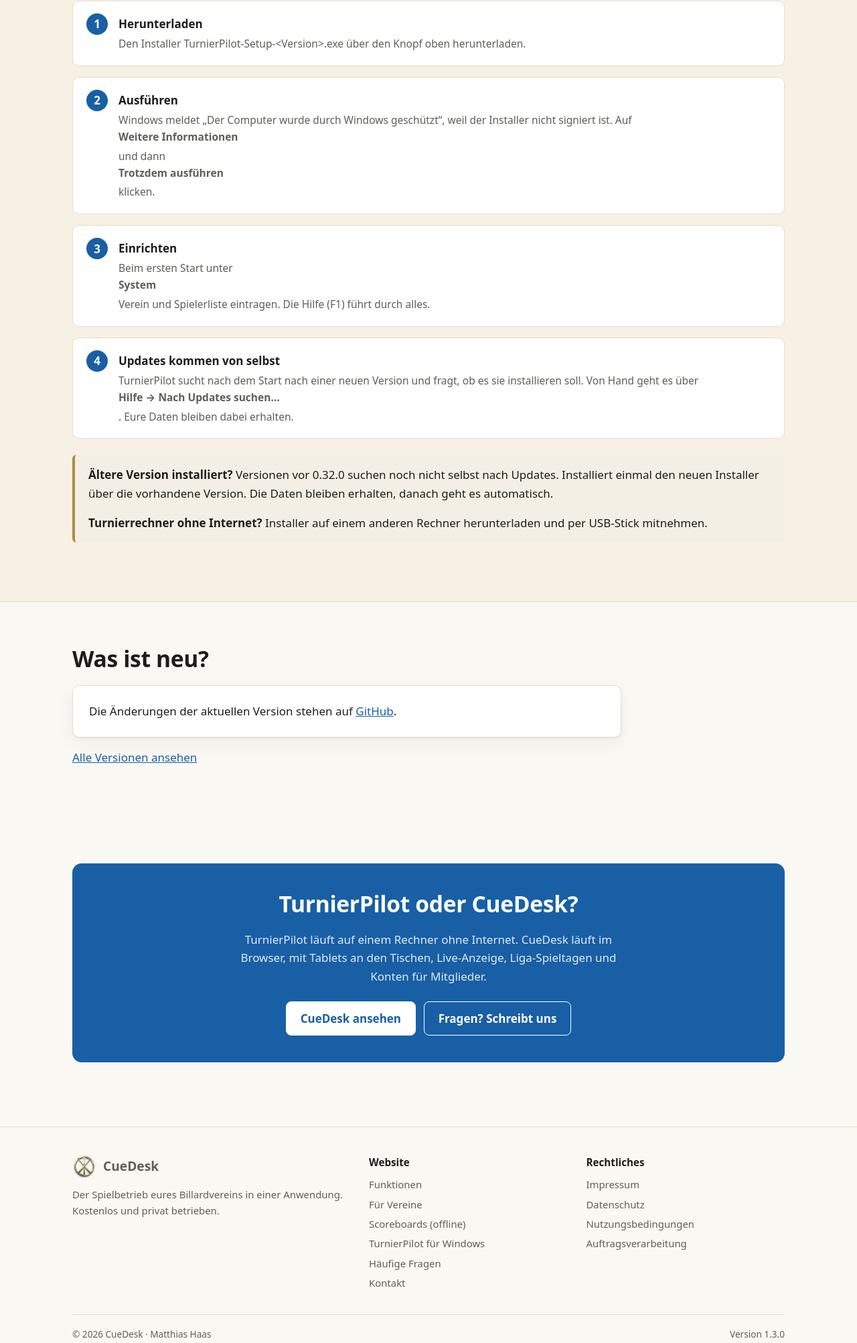
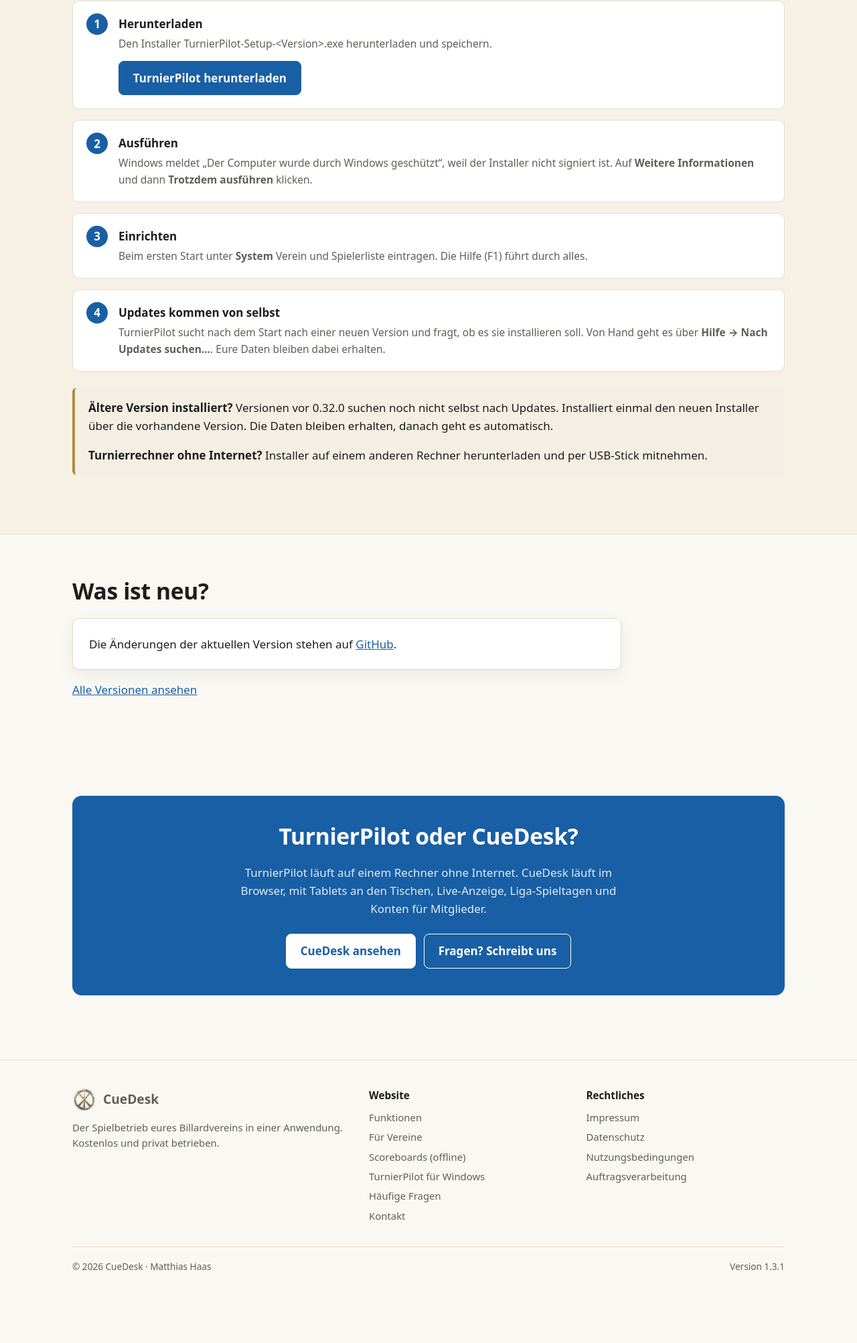
Before and after one commit to DauCoder2001/CueDesk.de, a plain HTML site: page turnierpilot.html in a window 1280 px wide. Shown: the part 2978-4983 px from the top of the page at 67% size. After the commit the page ends 4912 px from the top, so only its background shows below. Drawn offline with Linux system fonts and the light colour scheme; no server answers.

Commit message:
TurnierPilot: Download-Knopf in Schritt 1, fette Wörter im Fließtext (1.3.1)
Co-Authored-By: Claude Opus 5.5 <noreply@anthropic.com>

```diff
--- a/assets/seite.js
+++ b/assets/seite.js
@@ -1,6 +1,6 @@
 // CueDesk-Website – gemeinsames Skript aller Seiten.
 // VERSION ist die einzige Stelle, an der die Versionsnummer der Website steht.
-const VERSION = "1.3.0";
+const VERSION = "1.3.1";
 
 document.querySelectorAll("[data-version]").forEach((el) => {
   el.textContent = "Version " + VERSION;
--- a/assets/stil.css
+++ b/assets/stil.css
@@ -210,7 +210,8 @@ p { margin: 0 0 1em; }
 @media (prefers-color-scheme: dark) {
   :root:not([data-theme="light"]) .schritte li::before { color: #0d1620; }
 }
-.schritte li strong { display: block; margin-bottom: 4px; }
+.schritte li > strong { display: block; margin-bottom: 4px; }
+.schritte li .knopf { margin-top: .8rem; }
 .schritte li p { margin: 0; color: var(--text-leise); font-size: .97rem; }
 
 /* ---------- Fragen ---------- */
--- a/assets/turnierpilot.js
+++ b/assets/turnierpilot.js
@@ -35,9 +35,10 @@
       const exe = (rel.assets || []).find((a) => /\.exe$/i.test(a.name));
       const datum = rel.published_at ? new Date(rel.published_at).toLocaleDateString("de-DE") : "";
       if (exe) {
-        const knopf = document.getElementById("tp-download");
-        knopf.href = exe.browser_download_url;
-        knopf.textContent = "TurnierPilot " + version + " herunterladen";
+        document.querySelectorAll("#tp-download, [data-tp-download]").forEach((knopf) => {
+          knopf.href = exe.browser_download_url;
+          knopf.textContent = "TurnierPilot " + version + " herunterladen";
+        });
         const name = document.getElementById("tp-dateiname");
         if (name) name.innerHTML = "<code>" + esc(exe.name) + "</code>";
       }
--- a/turnierpilot.html
+++ b/turnierpilot.html
@@ -132,7 +132,7 @@
       <div class="huelle">
         <h2>Installieren und aktuell halten</h2>
         <ol class="schritte">
-          <li><strong>Herunterladen</strong><p>Den Installer <span id="tp-dateiname">TurnierPilot-Setup-&lt;Version&gt;.exe</span> über den Knopf oben herunterladen.</p></li>
+          <li><strong>Herunterladen</strong><p>Den Installer <span id="tp-dateiname">TurnierPilot-Setup-&lt;Version&gt;.exe</span> herunterladen und speichern.</p><a class="knopf" data-tp-download href="https://github.com/DauCoder2001/turnierpilot/releases/latest">TurnierPilot herunterladen</a></li>
           <li><strong>Ausführen</strong><p>Windows meldet „Der Computer wurde durch Windows geschützt“, weil der Installer nicht signiert ist. Auf <strong>Weitere Informationen</strong> und dann <strong>Trotzdem ausführen</strong> klicken.</p></li>
           <li><strong>Einrichten</strong><p>Beim ersten Start unter <strong>System</strong> Verein und Spielerliste eintragen. Die Hilfe (F1) führt durch alles.</p></li>
           <li><strong>Updates kommen von selbst</strong><p>TurnierPilot sucht nach dem Start nach einer neuen Version und fragt, ob es sie installieren soll. Von Hand geht es über <strong>Hilfe → Nach Updates suchen…</strong>. Eure Daten bleiben dabei erhalten.</p></li>
```
Also changed, not shown: 1 other file.
